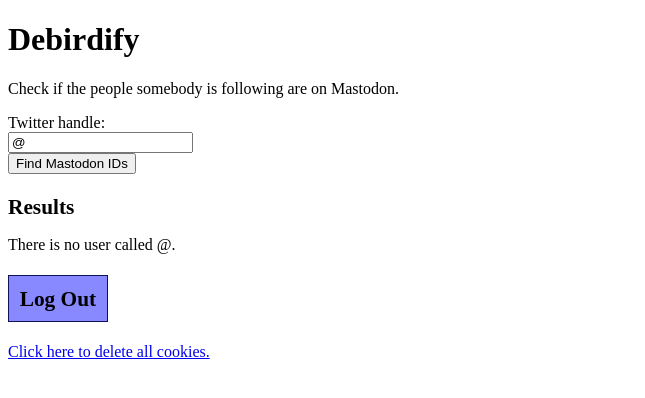
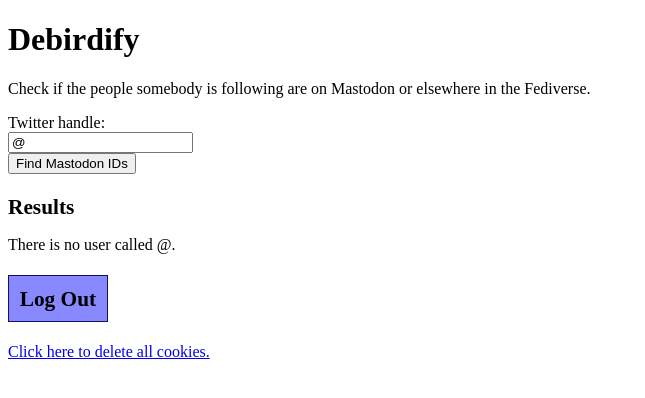
Before and after one commit to pruvisto/debirdify, a Django app: template templates/displayresults.html in a window 1280 px wide. Shown: the top 398 px of the page, without its empty margins (0-645 px from the left). Run offline with Django 4.2, Linux system fonts and the light colour scheme; the template is opened without the code that fills it, so the values that code supplies are empty; parts of the project's set-up code (start-up, migrations or seed data) failed here and were passed over.

Commit message:
minor adjustments

```diff
--- a/main/views.py
+++ b/main/views.py
@@ -23,7 +23,8 @@
         max_age=max_age,
         expires=expires,
         samesite='Strict',
-        secure=True
+        secure=True,
+        httponly=True
     )
 
 def mk_oauth1():
--- a/templates/auth.html
+++ b/templates/auth.html
@@ -8,7 +8,7 @@
 <body>
 <h1>Debirdify</h1>
 <p>
-This website allows you to search the people you follow on Twitter for possible Mastodon accounts. To use it, you need to click the button below and allow it to communicate with Twitter on your behalf. This is ‘read-only’: we cannot modify anything (write Tweets etc).
+This website allows you to search the people you follow on Twitter for possible Mastodon/Fediverse accounts. To use it, you need to click the button below and allow it to communicate with Twitter on your behalf. This is ‘read-only’: we cannot modify anything (write Tweets etc).
 </p>
 <p style="margin-bottom: 2em">
 <a class="button" href="{{ auth_url }}">Authorise With Twitter</a>
--- a/templates/displayresults.html
+++ b/templates/displayresults.html
@@ -40,7 +40,7 @@
 <body>
 <h1>Debirdify</h1>
 
-<p>Check if the people somebody is following are on Mastodon.</p>
+<p>Check if the people somebody is following are on Mastodon or elsewhere in the Fediverse.</p>
 <form action="./" method="get">
 <label for="screenname">Twitter handle:</label><br>
 <input type="text" id="screenname" name="screenname" value="@{% if is_me %}{{ me.username }}{% else %}{{ requested_name }}{% endif %}"><br>
@@ -53,14 +53,14 @@
 <p>There is no user called @{{requested_name}}.</p>
 {% else %}
 {% if mastodon_id_users or keyword_users %}
-<p>Good news! Some of the people {% if is_me %}you follow{% else %}@{{ requested_user.username }} follows{% endif %} seem to have a Mastodon account:</p>
+<p>Good news! Some of the people {% if is_me %}you follow{% else %}@{{ requested_user.username }} follows{% endif %} seem to have a Fediverse account:</p>
 {% else %}
 <p>Sadly, none of the people {% if is_me %}<a href="https://twitter.com/{{ me.username }}">you</a> follow{% else %}<a href="https://twitter.com/{{ requested_user.username }}">@{{ requested_user.username }}</a> follows{% endif %} seem to have a Mastodon account.</p>
 {% endif %}
 
 
 {% if mastodon_id_users %}
-<p>Out of the {{ n_users_searched }} accounts you follow that we looked at, the following {% if mastodon_id_users|length == 1 %}one{% else %}{{ mastodon_id_users|length }}{% endif %} have something in their name or bio that looks like a Mastodon ID. (<a href="#export">see below for CSV export</a>)</p>
+<p>Out of the {{ n_users_searched }} accounts that we looked at, the following {% if mastodon_id_users|length == 1 %}one has{% else %}{{ mastodon_id_users|length }} have{% endif %} something in their name or bio that looks like a Fediverse ID. (<a href="#export">see below for CSV export</a>)</p>
 <dl class="users">
   {% for u in mastodon_id_users %}
     <dt class="users"><a href="https://twitter.com/{{ u.screenname }}" class="twitter_acc_link"><span class="displayname">{{ u.name }}</span> <span class="screenname">{{ u.screenname }}</span></a></dt>
@@ -76,7 +76,7 @@
 
 
 <h2>CSV Export</h2>
-<p><a id="export"></a>You can bulk-follow all the above accounts on Mastodon by downloading the CSV file below and importing it on Mastodon under Settings → Import and Export → Import. Make sure to select ‘merge’, not ‘overwrite’.</p>
+<p><a id="export"></a>You can bulk-follow all the above accounts on Fediverse by downloading the CSV file below and importing it e.g. on Mastodon under Settings → Import and Export → Import. Make sure to select ‘merge’, not ‘overwrite’.</p>
 <p style="margin-bottom: 2em">
 <a class="button" href="data:text/plain;charset=utf-8,{{ csv|urlencode }}" download="following_accounts.csv">Download CSV Export</a>
 </p>
--- a/templates/rate.html
+++ b/templates/rate.html
@@ -9,6 +9,7 @@
 <body>
 <h1>Debirdify</h1>
 <p>You made too many requests too quickly. Please slow down a bit.</p>
+<p>This is not us being petty; Twitter enforces per-user rate limiting. This can happen especially if you follow more than 1000 accounts.</p>
 
 {% include "footer.html" %}
 </body>
--- a/templates/style.html
+++ b/templates/style.html
@@ -1,6 +1,8 @@
 <style>
 body {
   font-family: 'sans-serif';
+  max-width: 60em;
+  text-align: justify;
 }
 h2 {
   font-size: 16pt;
```
Also changed, not shown: main/extract_mastodon_ids.py (+14 -6 lines).
